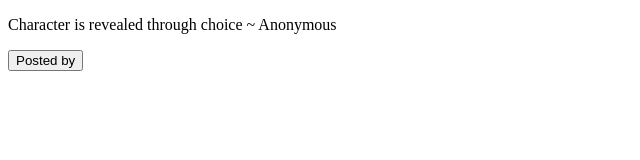
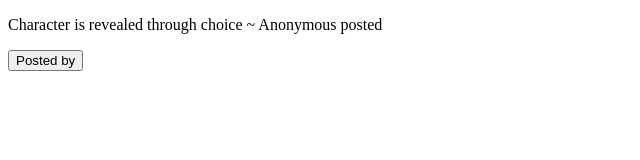
Before and after one commit to KarenNgala/Quotes, an Angular app: page / in a window 1280 px wide. Shown: the top 160 px of the page, without its empty margins (0-640 px from the left). Built offline with nearby package versions, Linux system fonts and the light colour scheme.

Commit message:
Add code to display time that has passed since posting

```diff
--- a/src/app/quotes/quotes.component.html
+++ b/src/app/quotes/quotes.component.html
@@ -1,6 +1,6 @@
 <div *ngFor='let quote of quotes; let i = index'>
     <div>
-        <p>{{quote.text}} ~ {{quote.author}}</p>
+        <p>{{quote.text}} ~ {{quote.author}} posted {{quote.postDate|timeCount}}</p>
         <button (click)='details(i)'>Posted by</button>
     </div>
     <div *ngIf='quote.showDetail'>
```
